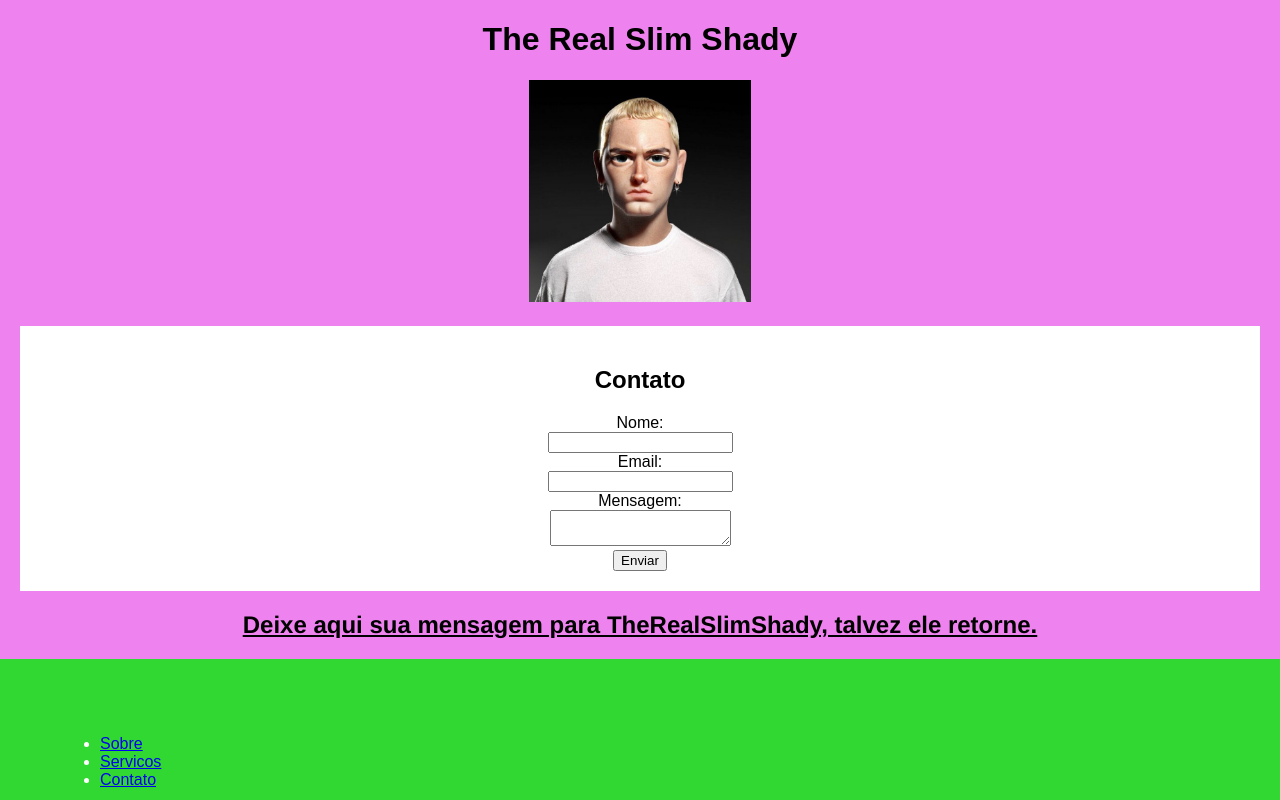
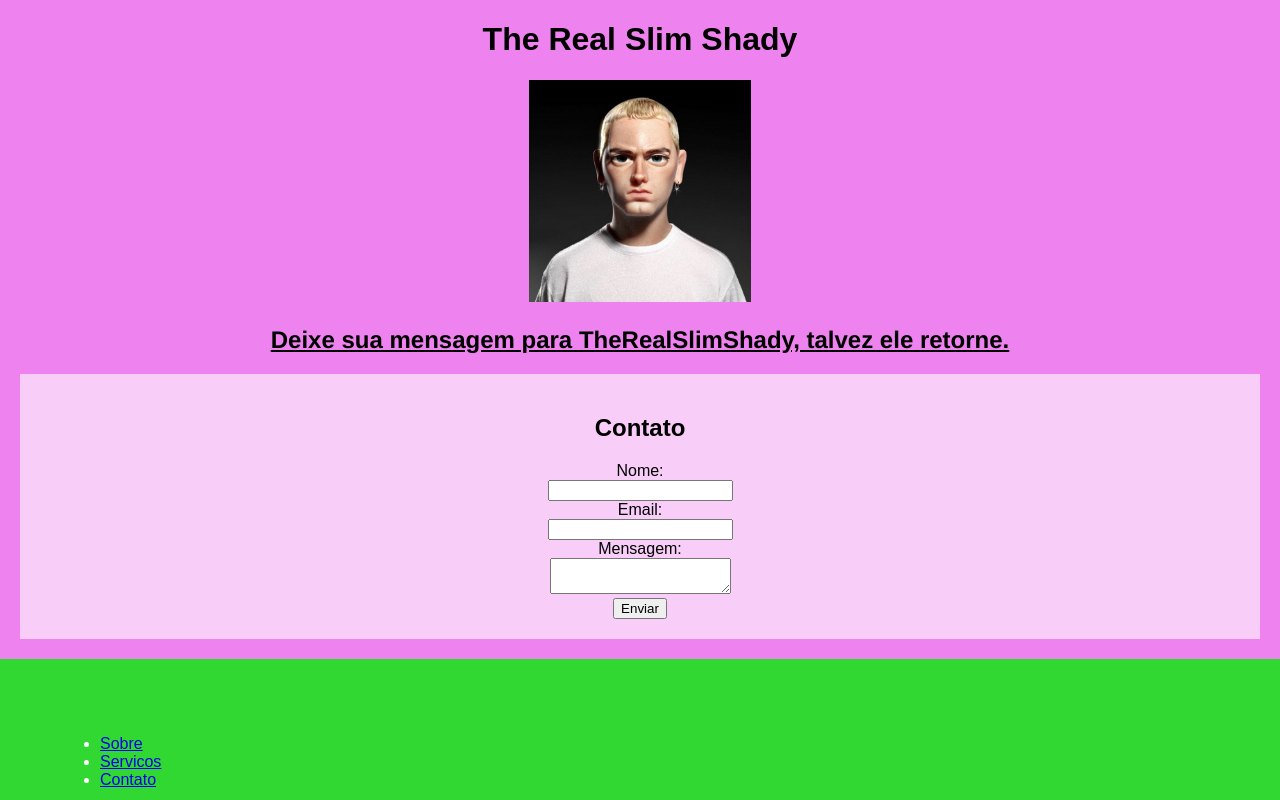
Before and after one commit to arcokicio/TDS_FRONT_2024, a plain HTML site: page AULA_04/atividade_apresentacao.html in a window 1280 px wide. Shown: the top 800 px of the page. Drawn offline with Linux system fonts and the light colour scheme.

Commit message:
23052024

```diff
--- a/AULA_04/atividade_apresentacao.html
+++ b/AULA_04/atividade_apresentacao.html
@@ -1,5 +1,3 @@
-
-
 <!--É uma "informação" para o navegador sobre que tipo de documento esperar.-->
 <!DOCTYPE html>
 
@@ -7,13 +5,15 @@
 <html lang="pt-br">
 
 <!--Head um Cointeiner de metadados CABEÇALHO-->
+
 <head>
-<!--As tags <meta> sempre ficam dentro do elemento <head> e normalmente são usadas para especificar conjunto de caracteres-->
+    <!--As tags <meta> sempre ficam dentro do elemento <head> e normalmente são usadas para especificar conjunto de caracteres-->
     <meta charset="UTF-8">
 </head>
 
 
 <!--Body é um Cointeiner de metadados CORPO-->
+
 <body>
     <!--Tag de texto tamanho 01-->
     <h1>
@@ -22,6 +22,10 @@
 
 
     <center> <img src="bodystyle01.jpg" , height="222px" </center>
+        <u>
+            <h2>
+                Deixe sua mensagem para TheRealSlimShady, talvez ele retorne.
+        </u></h2>
 
         <section id="contato">
             <h2>Contato</h2>
@@ -35,12 +39,6 @@
                 <input type="submit" value="Enviar">
             </form>
         </section>
-
-        <u>
-            <h2>
-                Deixe aqui sua mensagem para TheRealSlimShady, talvez ele retorne.
-        </u></h2>
-
 
 
 
@@ -110,7 +108,7 @@
             section {
                 padding: 20px;
                 margin: 20px;
-                background-color: #ffffff;
+                background-color: #ffffff9c;
             }
 
             footer {
```
